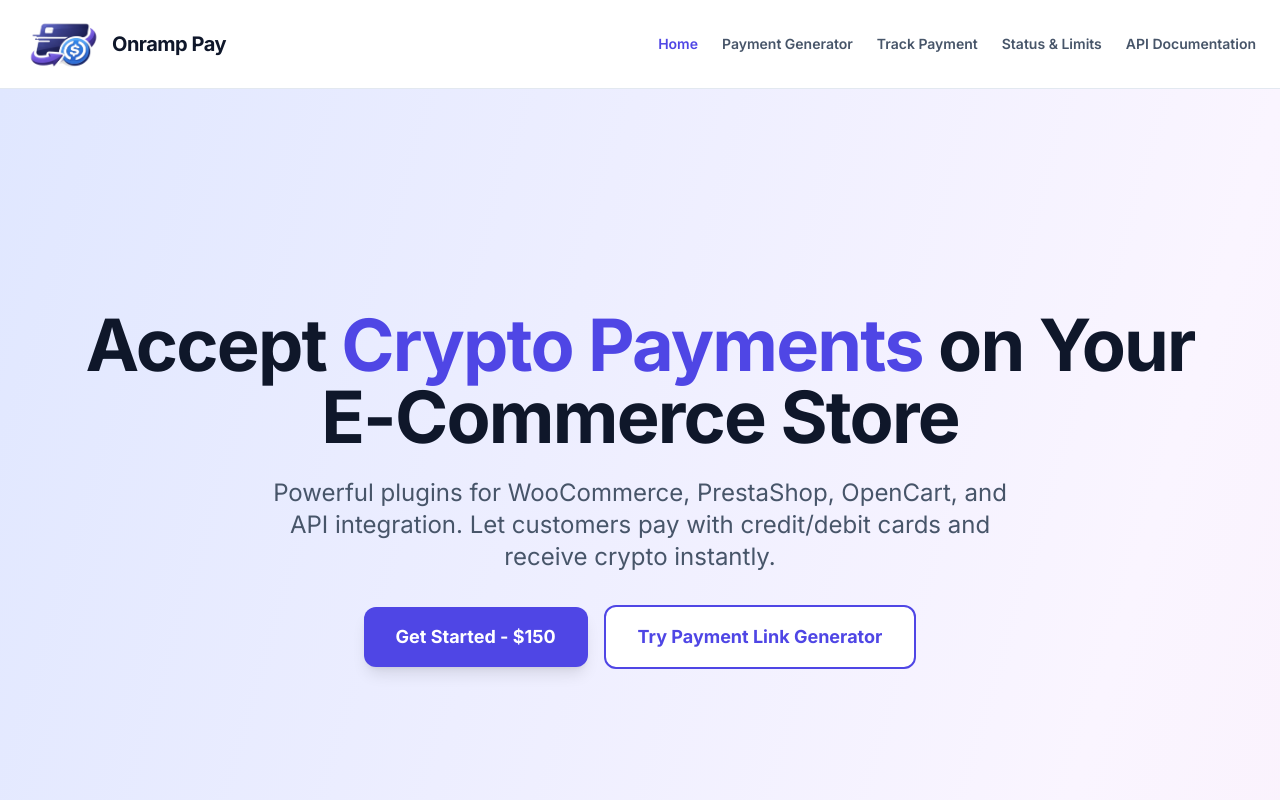
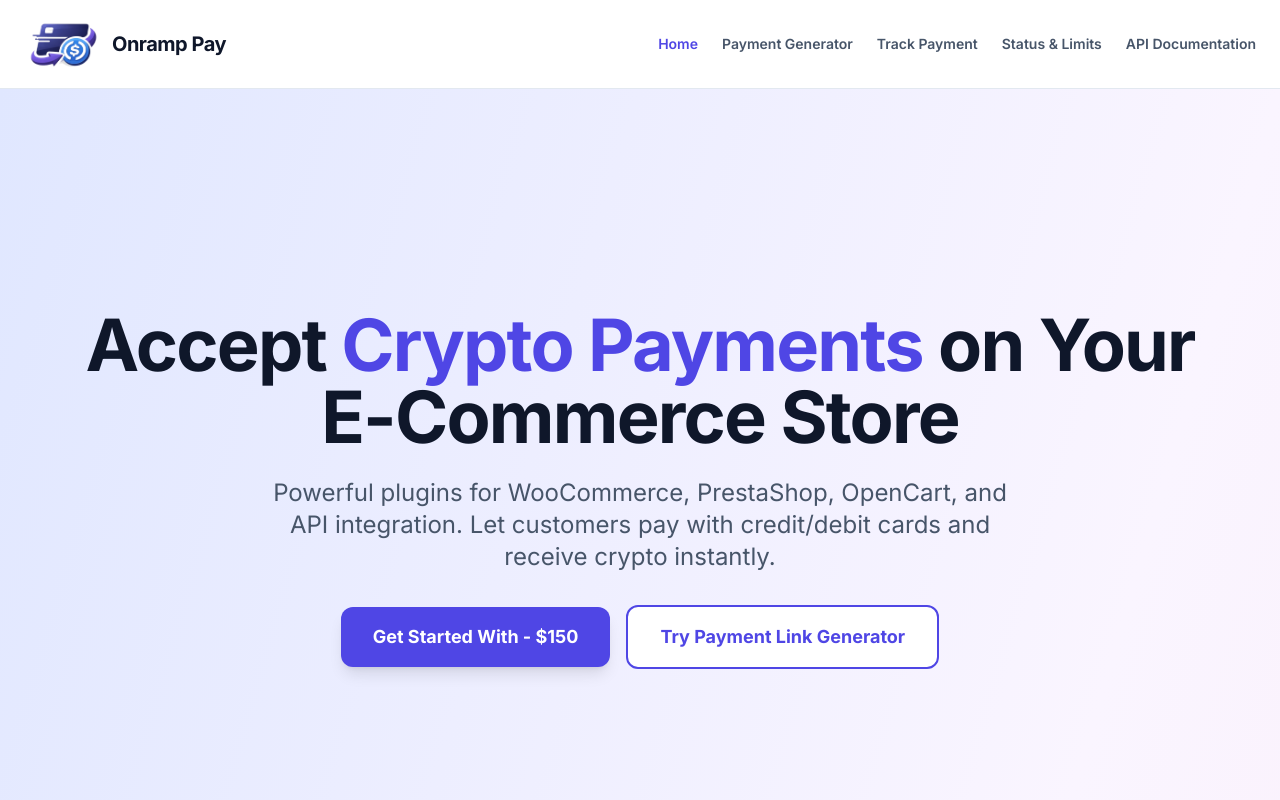
Before and after one commit to Timileyin105/onramp-pay, a Next.js app: page / in a window 1280 px wide. Shown: the top 800 px of the page. Built offline with nearby package versions, Linux system fonts and the light colour scheme.

Commit message:
minor change

```diff
--- a/components/HomePage.tsx
+++ b/components/HomePage.tsx
@@ -70,7 +70,7 @@ const HomePage: React.FC = () => {
                                           href="#pricing"
                                           className="w-full sm:w-auto px-8 py-4 bg-indigo-600 text-white rounded-xl font-bold text-base sm:text-lg hover:bg-indigo-700 transition-all shadow-lg hover:shadow-xl"
                                     >
-                                          Get Started - $150
+                                          Get Started With - $150
                                     </a>
                                     <Link
                                           href="/payment-generator"
```
